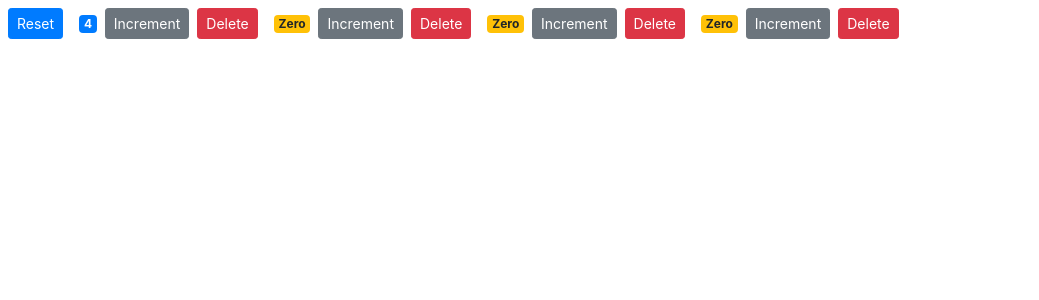
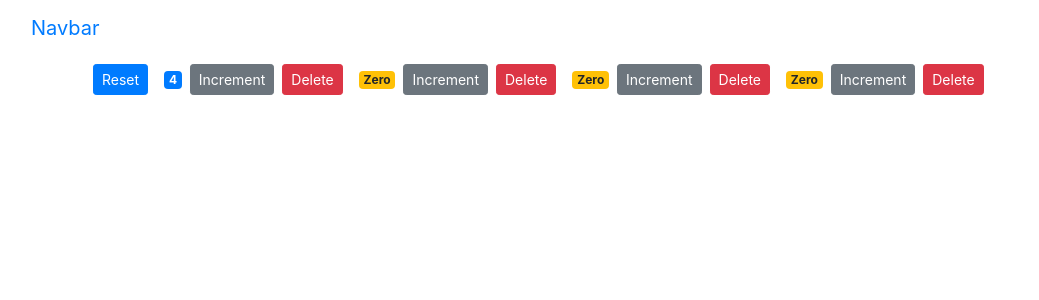
Before and after one commit to TheLuckyMojo/react-counter-app, a React (Create React App) app: page / in a window 1280 px wide. Shown: the top 300 px of the page, without its empty margins (0-1039 px from the left). Built offline with nearby package versions, Linux system fonts and the light colour scheme.

Commit message:
4.11 - Multiple components in sync

```diff
--- a/src/App.js
+++ b/src/App.js
@@ -1,25 +1,19 @@
-import logo from './logo.svg';
-import './App.css';
+import NavBar from "./components/navbar";
+import "./App.css";
+import Counters from "./components/counters";
+import React, { Component } from "react";
 
-function App() {
-  return (
-    <div className="App">
-      <header className="App-header">
-        <img src={logo} className="App-logo" alt="logo" />
-        <p>
-          Edit <code>src/App.js</code> and save to reload.
-        </p>
-        <a
-          className="App-link"
-          href="https://reactjs.org"
-          target="_blank"
-          rel="noopener noreferrer"
-        >
-          Learn React
-        </a>
-      </header>
-    </div>
-  );
+class App extends Component {
+  render() {
+    return (
+      <React.Fragment>
+        <NavBar />
+        <main className='container'>
+          <Counters />
+        </main>
+      </React.Fragment>
+    );
+  }
 }
 
 export default App;
--- /dev/null
+++ b/src/components/navbar.jsx
@@ -0,0 +1,17 @@
+import React, { Component } from "react";
+
+class NavBar extends Component {
+  render() {
+    return (
+      <nav className='navbar bg-body-tertiary'>
+        <div className='container-fluid'>
+          <a className='navbar-brand' href='#'>
+            Navbar
+          </a>
+        </div>
+      </nav>
+    );
+  }
+}
+
+export default NavBar;
--- a/src/index.js
+++ b/src/index.js
@@ -1,14 +1,14 @@
 import React from "react";
 import ReactDOM from "react-dom/client";
 import "./index.css";
+import App from "./App";
 import reportWebVitals from "./reportWebVitals";
 import "bootstrap/dist/css/bootstrap.css";
-import Counters from "./components/counters";
 
 const root = ReactDOM.createRoot(document.getElementById("root"));
 root.render(
   <React.StrictMode>
-    <Counters />
+    <App />
   </React.StrictMode>
 );
 
```
